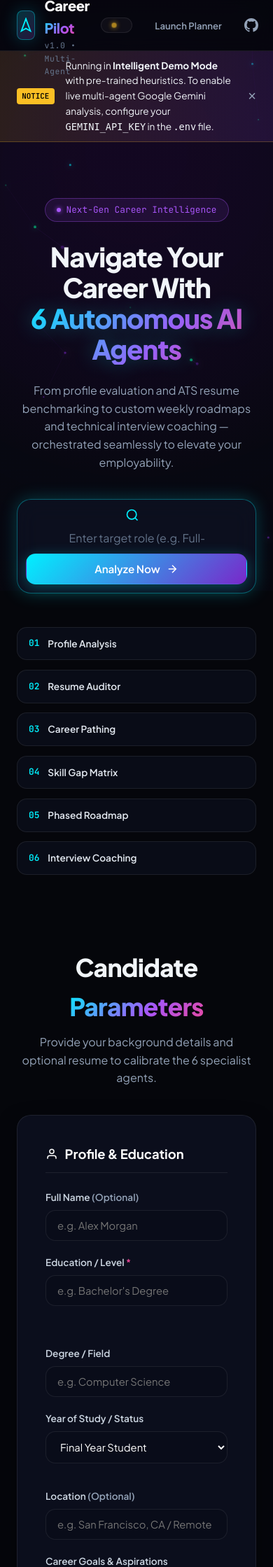
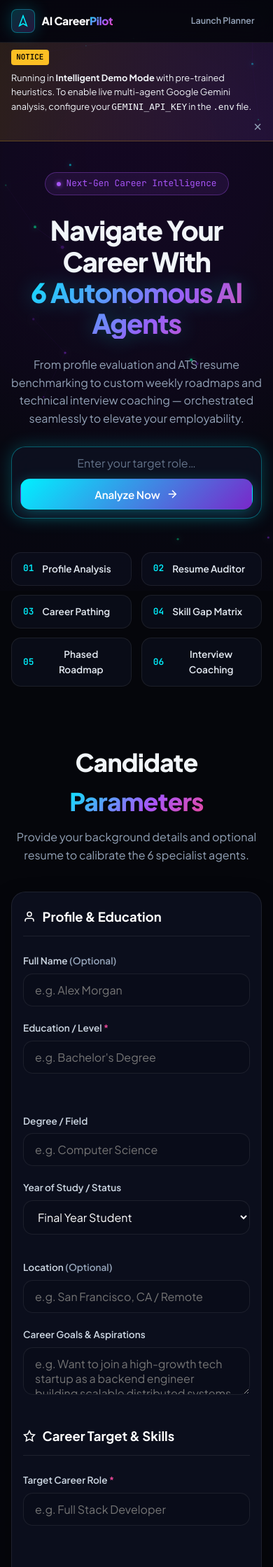
Before and after one commit to WASIMtheCODER27/Aicoworker-IMA, a Flask app: template templates/index.html in a window 390 px wide. Shown: the top 2239 px of the page at 70% size. Run offline with Flask 3, Linux system fonts and the light colour scheme; the template is opened without the code that fills it, so the values that code supplies are empty.

Commit message:
fix(mobile): eliminate horizontal overflow and clipped UI on phones
Responsive fixes verified on 320, 360, 390, 412 and 768px viewports:

- Stack form actions so the primary CTA stays full-width instead of being
  squeezed to 72px and clipped
- Compact the header at <=640px, keep a status dot, hide the long status
  label and GitHub icon, and let the bar wrap instead of overflowing
- Use min(100%, ...) grid minimums for career paths, projects and agent
  badges so cards no longer spill outside their containers
- Wrap card headers, interview tabs, roadmap/project/QA rows and footer
- Give the skill matrix a 700px min-width inside its horizontal scroll wrap
- Set text-size-adjust: 100% and 16px mobile inputs to stop browser text
  autosizing and focus zoom
- Size the background canvas from the layout viewport (clientWidth)
- Shorten the hero prompt placeholder and drop the forced line break on mobile

```diff
--- a/public/css/style.css
+++ b/public/css/style.css
@@ -50,6 +50,9 @@
 html {
   scroll-behavior: smooth;
   font-size: 16px;
+  /* Prevent Chrome Android / Safari text auto-enlargement from breaking layouts */
+  -webkit-text-size-adjust: 100%;
+  text-size-adjust: 100%;
   background-color: var(--bg-deep);
   color: var(--text-main);
 }
@@ -61,6 +64,7 @@ body {
   position: relative;
   line-height: 1.6;
   -webkit-font-smoothing: antialiased;
+  overflow-wrap: break-word;
 }
 
 /* Background Canvas */
@@ -153,7 +157,9 @@ body {
   display: flex;
   align-items: center;
   justify-content: space-between;
-  height: 72px;
+  flex-wrap: wrap;
+  min-height: 72px;
+  gap: 0.5rem;
 }
 
 .brand {
@@ -202,7 +208,10 @@ body {
 .header-actions {
   display: flex;
   align-items: center;
+  justify-content: flex-end;
+  flex-wrap: wrap;
   gap: 1rem;
+  margin-left: auto;
 }
 
 .status-indicator-pill {
@@ -365,7 +374,7 @@ body {
 /* Agent Showcase Grid */
 .agent-showcase-grid {
   display: grid;
-  grid-template-columns: repeat(auto-fit, minmax(170px, 1fr));
+  grid-template-columns: repeat(auto-fit, minmax(min(100%, 170px), 1fr));
   gap: 0.85rem;
   max-width: 1040px;
   margin: 0 auto;
@@ -1679,22 +1718,228 @@ body {
     justify-content: flex-start;
     flex-wrap: wrap;
   }
+  /* Let the matrix scroll sideways instead of crushing five columns */
+  .styled-table {
+    min-width: 700px;
+  }
+}
+
+@media (max-width: 700px) {
+  .career-form {
+    padding: 1.5rem 1.25rem;
+  }
+  .dashboard-topbar {
+    padding: 1.25rem;
+  }
+  .dashboard-card {
+    padding: 1.35rem;
+  }
+  .tab-buttons-wrap {
+    width: 100%;
+    flex-wrap: wrap;
+  }
+  .tab-btn {
+    white-space: nowrap;
+  }
+  .error-card {
+    flex-wrap: wrap;
+  }
+  .error-actions {
+    width: 100%;
+  }
+  .fallback-callout-card {
+    align-items: flex-start;
+    padding: 0.85rem 1rem;
+  }
+  .footer-inner {
+    flex-direction: column;
+    align-items: flex-start;
+    gap: 0.4rem;
+  }
+  .footer-left {
+    display: flex;
+    flex-wrap: wrap;
+    gap: 0.35rem;
+  }
+}
+
+@media (max-width: 640px) {
+  .header-inner {
+    min-height: 60px;
+  }
+  .brand {
+    gap: 0.6rem;
+  }
+  .brand-logo-glow {
+    width: 34px;
+    height: 34px;
+  }
+  .brand-icon {
+    width: 18px;
+    height: 18px;
+  }
+  .brand-title {
+    font-size: 1.02rem;
+  }
+  .brand-version {
+    display: none;
+  }
+  .header-actions {
+    gap: 0.5rem;
+  }
+  /* Keep the status dot, drop the long label that overflowed the bar */
+  .status-indicator-pill {
+    padding: 0.35rem 0.55rem;
+  }
+  .status-label {
+    display: none;
+  }
+  .github-link {
+    display: none;
+  }
+  .nav-jump-btn {
+    padding: 0.45rem 0.7rem;
+    font-size: 0.78rem;
+  }
+  .demo-banner-content {
+    flex-wrap: wrap;
+    align-items: flex-start;
+    gap: 0.5rem 0.75rem;
+    font-size: 0.8rem;
+  }
+  .banner-close-btn {
+    margin-left: auto;
+  }
 }
 
 @media (max-width: 600px) {
-  .form-row {
-    flex-direction: column;
+  .container {
+    padding: 0 1rem;
+  }
+  .hero-section {
+    padding: 2.75rem 0 2rem;
+  }
+  .hero-title br {
+    display: none;
+  }
+  .hero-subtitle {
+    margin-bottom: 1.75rem;
   }
   .hero-prompt-bar {
     flex-direction: column;
     padding: 0.75rem;
     gap: 0.75rem;
   }
+  .hero-prompt-bar .prompt-icon-wrap {
+    display: none;
+  }
   .hero-prompt-bar .btn {
     width: 100%;
   }
-  .header-actions .status-label strong {
+  .hero-quick-input {
+    width: 100%;
+    text-align: center;
+  }
+  .form-row {
+    flex-direction: column;
+  }
+  .career-form {
+    padding: 1.25rem 1rem;
+  }
+  /* 16px stops mobile browsers from zooming the page on input focus */
+  .form-input,
+  .form-select,
+  .form-textarea {
+    font-size: 1rem;
+  }
+  /* Stack actions so the primary CTA is never squeezed or clipped */
+  .form-actions {
+    flex-direction: column;
+    align-items: stretch;
+    gap: 0.75rem;
+  }
+  .form-actions .btn {
+    width: 100%;
+  }
+  #analyze-submit-btn {
+    order: -1;
+  }
+  .file-chip {
+    max-width: 100%;
+  }
+  .file-name {
+    max-width: 100%;
+  }
+  .range-wrap {
+    gap: 0.6rem;
+  }
+  .results-section {
+    padding: 2rem 0 4rem;
+  }
+  .dashboard-topbar {
+    padding: 1.25rem 1rem;
+  }
+  .dashboard-card {
+    padding: 1.25rem 1rem;
+  }
+  .candidate-name-display {
+    font-size: 1.3rem;
+  }
+  .dashboard-actions {
+    gap: 0.5rem;
+  }
+  .dashboard-actions .btn {
+    flex: 1 1 auto;
+  }
+  .readiness-gauge-layout {
+    gap: 1.25rem;
+  }
+  .gauge-wrap {
+    width: 120px;
+    height: 120px;
+  }
+  .orchestration-stepper {
+    max-width: 100%;
+  }
+  .step-dot {
+    width: 28px;
+    height: 28px;
+    font-size: 0.75rem;
+  }
+  .step-label {
+    font-size: 0.62rem;
+  }
+  .step-line {
+    margin: 0 0.25rem;
+    transform: translateY(-9px);
+  }
+  .role-meta-row {
+    flex-wrap: wrap;
+    gap: 0.35rem 1rem;
+  }
+  .btn-sm {
+    padding: 0.55rem 0.9rem;
+  }
+  .tab-btn {
+    padding: 0.5rem 0.8rem;
+  }
+}
+
+@media (max-width: 400px) {
+  .status-indicator-pill {
     display: none;
+  }
+  .brand-title {
+    font-size: 0.98rem;
+  }
+  .nav-jump-btn {
+    padding: 0.45rem 0.6rem;
+  }
+  .tab-buttons-wrap {
+    gap: 0.4rem;
+  }
+  .tab-btn {
+    font-size: 0.78rem;
   }
 }
 
--- a/public/js/canvas-bg.js
+++ b/public/js/canvas-bg.js
@@ -10,7 +10,10 @@
   if (!canvas) return;
 
   const ctx = canvas.getContext('2d');
-  let width = (canvas.width = window.innerWidth);
+  // Use the layout viewport (clientWidth) so the canvas never follows
+  // horizontally overflowing content and inflates the page width.
+  const viewportWidth = () => document.documentElement.clientWidth || window.innerWidth;
+  let width = (canvas.width = viewportWidth());
   let height = (canvas.height = window.innerHeight);
 
   const prefersReducedMotion = window.matchMedia('(prefers-reduced-motion: reduce)').matches;
@@ -190,7 +193,7 @@
 
   // Listeners
   window.addEventListener('resize', () => {
-    width = canvas.width = window.innerWidth;
+    width = canvas.width = viewportWidth();
     height = canvas.height = window.innerHeight;
     if (prefersReducedMotion) {
       drawHorizonGlow();
--- a/templates/index.html
+++ b/templates/index.html
@@ -89,7 +89,7 @@
               <line x1="21" y1="21" x2="16.65" y2="16.65"></line>
             </svg>
           </div>
-          <input type="text" id="quick-target-input" class="hero-quick-input" placeholder="Enter target role (e.g. Full-Stack Engineer, ML Engineer, Cloud Architect)..." autocomplete="off">
+          <input type="text" id="quick-target-input" class="hero-quick-input" placeholder="Enter your target role…" autocomplete="off">
           <button type="button" id="quick-start-btn" class="btn btn-primary pulse-btn">
             <span>Analyze Now</span>
             <svg width="18" height="18" viewBox="0 0 24 24" fill="none" stroke="currentColor" stroke-width="2">
```
Also changed, not shown: other parts of public/css/style.css (+32 -2 lines).
